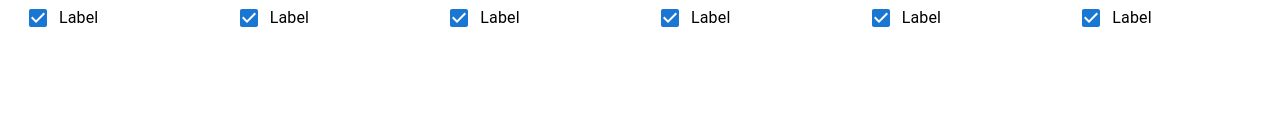
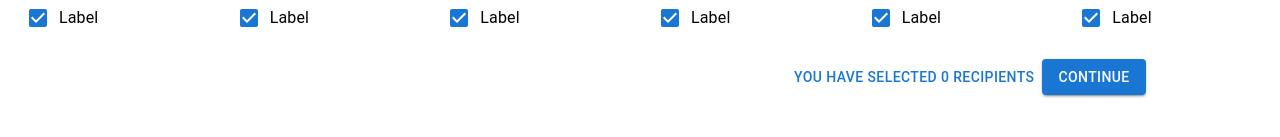
Before and after one commit to EnesFly/match-medic, a React (Vite) app: page / in a window 1280 px wide. Shown: the part 397-534 px from the top of the page. Built offline with nearby package versions, Linux system fonts and the light colour scheme.

Commit message:
Added the continue button and info text with dynamic selectedRecipients value.

```diff
--- a/src/App.jsx
+++ b/src/App.jsx
@@ -3,6 +3,8 @@ import DataGridDemo from './components/DataGridDemo';
 import Appbar from './layout/Appbar'
 import Card from './components/Card';
 import Checkbox from './components/CheckBox'
+import { Button } from '@mui/material';
+import ButtonComponent from './components/Button';
 const App = () => {
 
   return (
@@ -35,6 +37,7 @@ const App = () => {
           <Checkbox/>
         </div>
       </div>
+      <ButtonComponent/>
     </>
   )
 }
--- /dev/null
+++ b/src/components/Button.jsx
@@ -0,0 +1,16 @@
+import * as React from 'react';
+import Button from '@mui/material/Button';
+
+export default function ButtonComponent() {
+    // State to keep track of the number of recipients
+    const [selectedRecipients, setSelectedRecipients] = React.useState(0);
+
+    return (
+        <div style={{ display: 'flex', justifyContent: 'flex-end', paddingRight: '10%' }}>
+            <Button variant="text">You have selected {selectedRecipients} recipients</Button>
+            <Button variant="contained" color="primary">
+                Continue
+            </Button>
+        </div>
+    );
+}
--- a/src/components/Card.jsx
+++ b/src/components/Card.jsx
@@ -5,7 +5,7 @@ import CardContent from '@mui/material/CardContent';
 import CardMedia from '@mui/material/CardMedia';
 import Button from '@mui/material/Button';
 import Typography from '@mui/material/Typography';
-import image from '../assets/dummyassets/mew.gif'
+import image from '../assets/dummyassets/marowak.gif'
 
 export default function MediaCard() {
   return (
```
